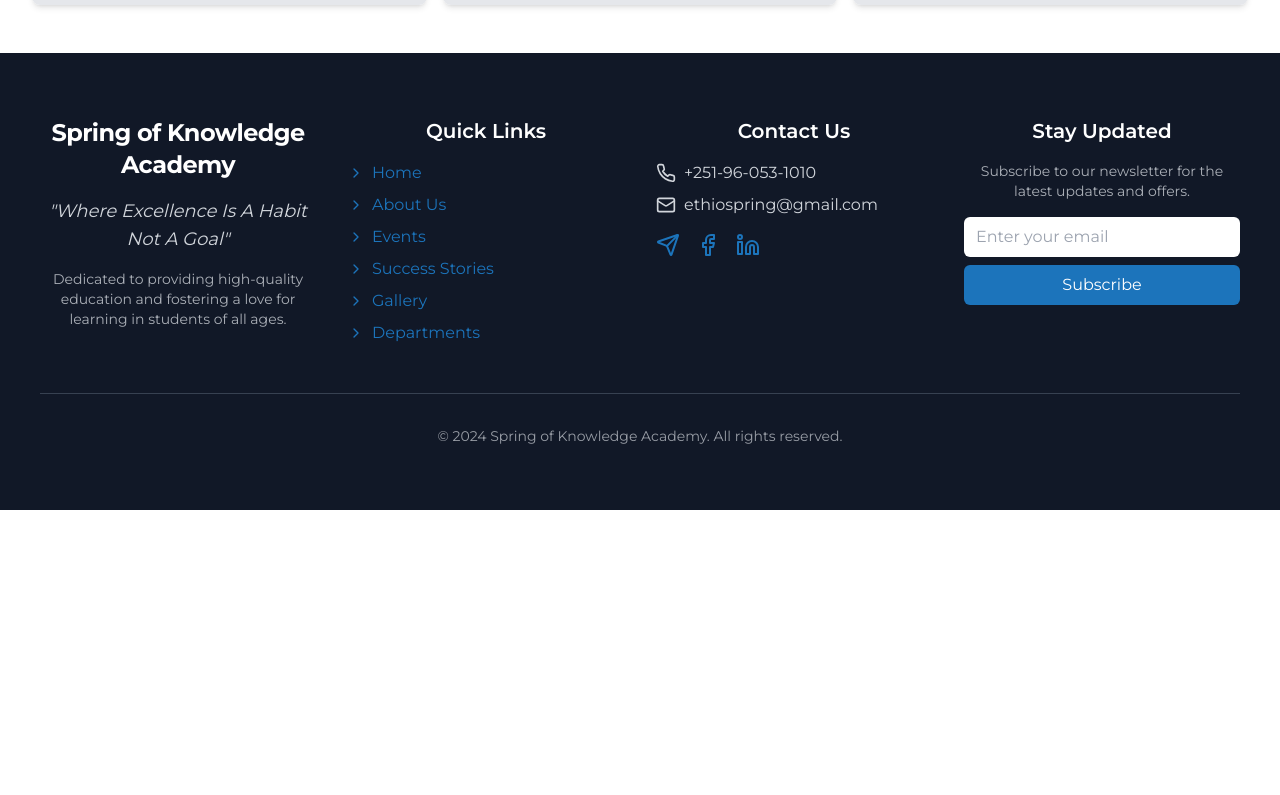
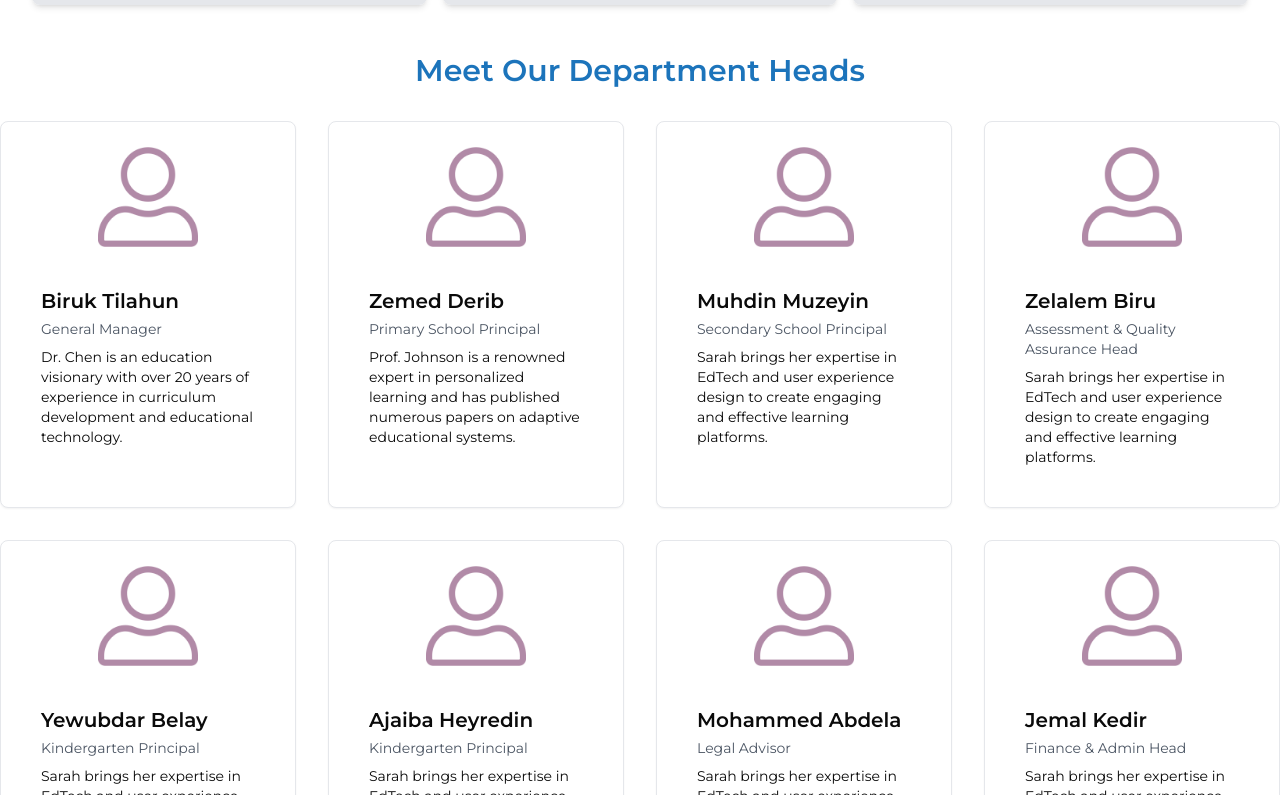
Before and after one commit to MohammedReshid1/spring, a Next.js app: page /departments in a window 1280 px wide. Shown: the part 925-1720 px from the top of the page. Before the commit the page ends 1435 px from the top, so only its background shows below. Built offline with nearby package versions, Linux system fonts and the light colour scheme.

Commit message:
departments and chart edits

```diff
--- a/app/about/page.js
+++ b/app/about/page.js
@@ -7,61 +7,27 @@ import { Card, CardContent, CardHeader, CardTitle } from "@/components/ui/card"
 import { TimerReset, BrainCircuit, Handshake, ScanEyeIcon, BriefcaseBusiness, SunDim } from 'lucide-react'
 
 export default function About() {
-  const [hoveredFounder, setHoveredFounder] = useState(null)
 
-  const founders = [
-    {
-      name: "Biruk Tilahun",
-      role: "General Manager",
-      image: "/images/lady.png?height=400&width=400",
-      description: "Dr. Chen is an education visionary with over 20 years of experience in curriculum development and educational technology."
-    },
-    {
-      name: "Zemed Derib",
-      role: "Primary School Principal",
-      image: "/images/lady.png?height=400&width=400",
-      description: "Prof. Johnson is a renowned expert in personalized learning and has published numerous papers on adaptive educational systems."
-    },
-    {
-      name: "Muhdin Muzeyin",
-      role: "Secondary School Principal",
-      image: "/images/lady.png?height=400&width=400",
-      description: "Sarah brings her expertise in EdTech and user experience design to create engaging and effective learning platforms."
-    },
-    {
-      name: "Zelalem Biru",
-      role: "Assessment & Quality Assurance Head",
-      image: "/images/lady.png?height=400&width=400",
-      description: "Sarah brings her expertise in EdTech and user experience design to create engaging and effective learning platforms."
-    },
-    {
-      name: "Yewubdar Belay",
-      role: "Kindergarten Principal",
-      image: "/images/lady.png?height=400&width=400",
-      description: "Sarah brings her expertise in EdTech and user experience design to create engaging and effective learning platforms."
-    },
-
-    {
-      name: "Ajaiba Heyredin",
-      role: "Kindergarten Principal",
-      image: "/images/lady.png?height=400&width=400",
-      description: "Sarah brings her expertise in EdTech and user experience design to create engaging and effective learning platforms."
-    },
-
-    {
-      name: "Mohammed Abdela",
-      role: "Legal Advisor",
-      image: "/images/lady.png?height=400&width=400",
-      description: "Sarah brings her expertise in EdTech and user experience design to create engaging and effective learning platforms."
-    },
-
-    {
-      name: "Jemal Kedir",
-      role: "Finance & Admin Head",
-      image: "/images/lady.png?height=400&width=400",
-      description: "Sarah brings her expertise in EdTech and user experience design to create engaging and effective learning platforms."
-    }
-  ]
+  // const founders = [
+  //   {
+  //     name: "Biruk Tilahun",
+  //     role: "General Manager",
+  //     image: "/images/lady.png?height=400&width=400",
+  //     description: "Dr. Chen is an education visionary with over 20 years of experience in curriculum development and educational technology."
+  //   },
+  //   {
+  //     name: "Zemed Derib",
+  //     role: "Primary School Principal",
+  //     image: "/images/lady.png?height=400&width=400",
+  //     description: "Prof. Johnson is a renowned expert in personalized learning and has published numerous papers on adaptive educational systems."
+  //   },
+  //   {
+  //     name: "Muhdin Muzeyin",
+  //     role: "Secondary School Principal",
+  //     image: "/images/lady.png?height=400&width=400",
+  //     description: "Sarah brings her expertise in EdTech and user experience design to create engaging and effective learning platforms."
+  //   },
+  // ]
 
   const values = [
     { icon: <BrainCircuit size={24} />, title: "Excellence", description: "We mean that every member of the school community is proud of his/her personal achievement, produces work of the highest quality, sets high standards and personal goals for improvement, and makes best use of talents, time and resources" },
@@ -107,12 +73,11 @@ export default function About() {
           <div className="md:w-1/2  ml-4 md:ml-[10%]">
             <h2 className="text-3xl font-semibold mb-4 text-[#1C74BB]">Our Mission</h2>
             <p className="text-lg text-[#111827]">
-            Assuring the access to quality care & education for all children receiving our service
-            </p>
+            Our mission is to ensure that every child, regardless of their background or circumstances, has access to high-quality care and education. We strive to create opportunities that nurture their growth, ignite their potential, and empower them to build a brighter future. By fostering inclusive environments and championing equity, we aim to break down barriers and create a world where all children can thrive and achieve their dreams.            </p>
           </div>
           <div className="md:w-1/9 max-w-md mx-auto">
             <Image
-              src="/images/mission.png?height=300&width=300"
+              src="/images/SPRING_LOGO.png?height=300&width=300"
               alt="Spring of Knowledge Academy Logo"
               width={200}
               height={200}
@@ -186,7 +151,7 @@ export default function About() {
 
 
 
-      <section className="mb-16">
+      {/* <section className="mb-16">
         <h2 className="text-3xl font-semibold mb-8 text-center text-[#1C74BB]">Meet Our Department</h2>
         <div className="grid grid-cols-1 md:grid-cols-4 gap-8">
           {founders.map((founder, index) => (
@@ -223,7 +188,7 @@ export default function About() {
             </motion.div>
           ))}
         </div>
-      </section>
+      </section> */}
 
       <motion.section
         className="text-center"
@@ -286,10 +251,9 @@ export default function About() {
 
 
 
-    <section className="py-16 px-6 m-8 bg-gradient-to-b to-purple-50 via-white from-gray-100 rounded-lg">
+    {/* <section className="py-16 px-6 m-8 bg-gradient-to-b to-purple-50 via-white from-gray-100 rounded-lg">
 
     <div className="max-w-7xl mx-auto grid grid-cols-1 md:grid-cols-2 gap-12 items-center ">
-        {/* Left Text Section */}
         <div className="relative group">
           <div className="bg-white shadow-lg p-4 rounded-lg">
             <Image
@@ -305,7 +269,6 @@ export default function About() {
           </p>
         </div>
 
-        {/* Right Chart Section */}
         <div className="space-y-6 text-justify">
           <h2 className="text-4xl text-right font-bold text-gray-800">Organizational structure</h2>
           <p className="text-sm text-gray-600 leading-relaxed">
@@ -327,7 +290,7 @@ export default function About() {
           </p>
         </div>
       </div>
-      </section>
+      </section> */}
 
 
       </motion.section>
--- a/app/departments/page.js
+++ b/app/departments/page.js
@@ -3,7 +3,63 @@
 import React, { useState } from "react";
 import { motion, AnimatePresence } from "framer-motion";
 import Image from "next/image";
+import { Card, CardContent, CardHeader, CardTitle } from "@/components/ui/card"
 import { ChevronDown, ChevronUp } from 'lucide-react';
+
+
+const founders = [
+  {
+    name: "Biruk Tilahun",
+    role: "General Manager",
+    image: "/images/lady.png?height=400&width=400",
+    description: "Dr. Chen is an education visionary with over 20 years of experience in curriculum development and educational technology."
+  },
+  {
+    name: "Zemed Derib",
+    role: "Primary School Principal",
+    image: "/images/lady.png?height=400&width=400",
+    description: "Prof. Johnson is a renowned expert in personalized learning and has published numerous papers on adaptive educational systems."
+  },
+  {
+    name: "Muhdin Muzeyin",
+    role: "Secondary School Principal",
+    image: "/images/lady.png?height=400&width=400",
+    description: "Sarah brings her expertise in EdTech and user experience design to create engaging and effective learning platforms."
+  },
+  {
+    name: "Zelalem Biru",
+    role: "Assessment & Quality Assurance Head",
+    image: "/images/lady.png?height=400&width=400",
+    description: "Sarah brings her expertise in EdTech and user experience design to create engaging and effective learning platforms."
+  },
+  {
+    name: "Yewubdar Belay",
+    role: "Kindergarten Principal",
+    image: "/images/lady.png?height=400&width=400",
+    description: "Sarah brings her expertise in EdTech and user experience design to create engaging and effective learning platforms."
+  },
+
+  {
+    name: "Ajaiba Heyredin",
+    role: "Kindergarten Principal",
+    image: "/images/lady.png?height=400&width=400",
+    description: "Sarah brings her expertise in EdTech and user experience design to create engaging and effective learning platforms."
+  },
+
+  {
+    name: "Mohammed Abdela",
+    role: "Legal Advisor",
+    image: "/images/lady.png?height=400&width=400",
+    description: "Sarah brings her expertise in EdTech and user experience design to create engaging and effective learning platforms."
+  },
+
+  {
+    name: "Jemal Kedir",
+    role: "Finance & Admin Head",
+    image: "/images/lady.png?height=400&width=400",
+    description: "Sarah brings her expertise in EdTech and user experience design to create engaging and effective learning platforms."
+  }
+]
 
 const departments = [
   {
@@ -45,8 +101,10 @@ const departments = [
 ];
 
 
+
 export default function Departments() {
   const [selectedDept, setSelectedDept] = useState(null);
+  const [hoveredFounder, setHoveredFounder] = useState(null)
 
   const handleCardClick = (index) => {
     setSelectedDept(selectedDept === index ? null : index);
@@ -127,6 +185,51 @@ export default function Departments() {
           ))}
         </motion.div>
       </section>
+       <section className="mb-16">
+        <h2 className="text-3xl font-semibold mb-8 text-center text-[#1C74BB]">Meet Our Department Heads</h2>
+        <div className="grid grid-cols-1 md:grid-cols-4 gap-8">
+          {founders.map((founder, index) => (
+            <motion.div
+              key={index}
+              initial={{ opacity: 0, y: 20 }}
+              animate={{ opacity: 1, y: 0 }}
+              transition={{ duration: 0.5, delay: 0.1 * index }}
+              className="max-w-sm mx-auto w-full"
+            >
+              <Card
+                className="h-full transition-all duration-300 hover:shadow-lg overflow-hidden"
+                onMouseEnter={() => setHoveredFounder(index)}
+                onMouseLeave={() => setHoveredFounder(null)}
+              >
+              <div className="relative flex h-[125px] w-[100%] justify-center items-end">
+                <Image
+                  src={founder.image}
+                  alt={founder.name}
+                  width={100}
+                  height={100}
+                  className="transition-transform duration-300 hover:scale-110 object-cover"
+                />
+              </div>
+
+                <CardContent className="p-6 bg-white">
+                  <div className={`transition-colors duration-300 ${hoveredFounder === index ? 'bg-[#111827] text-white' : ''} p-4 rounded-lg`}>
+                    <h3 className="text-xl font-semibold mb-1">{founder.name}</h3>
+                    <p className={`text-sm mb-2 ${hoveredFounder === index ? 'text-[#1C74BB]' : 'text-gray-600'}`}>{founder.role}</p>
+                    <p className="text-sm">{founder.description}</p>
+                  </div>
+                </CardContent>
+              </Card>
+            </motion.div>
+          ))}
+        </div>
+      </section>
+
+<motion.section
+        className="text-center"
+        initial={{ opacity: 0, y: 20 }}
+        animate={{ opacity: 1, y: 0 }}
+        transition={{ duration: 0.5, delay: 0.4 }}
+      />
     </div>
   );
 }
```
Also changed, not shown: public/images/SPRING_LOGO.png.
